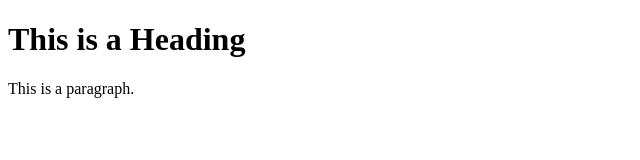
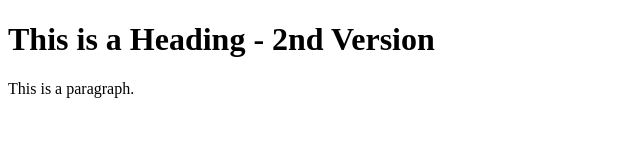
Before and after one commit to biswanandi/demo1, a plain HTML site: page index.html in a window 1280 px wide. Shown: the whole page, without its empty margins (0-640 px from the left). Drawn offline with Linux system fonts and the light colour scheme.

Commit message:
Changed in index.html - 2nd version

```diff
--- a/index.html
+++ b/index.html
@@ -5,7 +5,7 @@
 	</head>
 	<body>
 
-		<h1>This is a Heading</h1>
+		<h1>This is a Heading - 2nd Version</h1>
 		<p>This is a paragraph.</p>
 	</body>
 </html>
```
